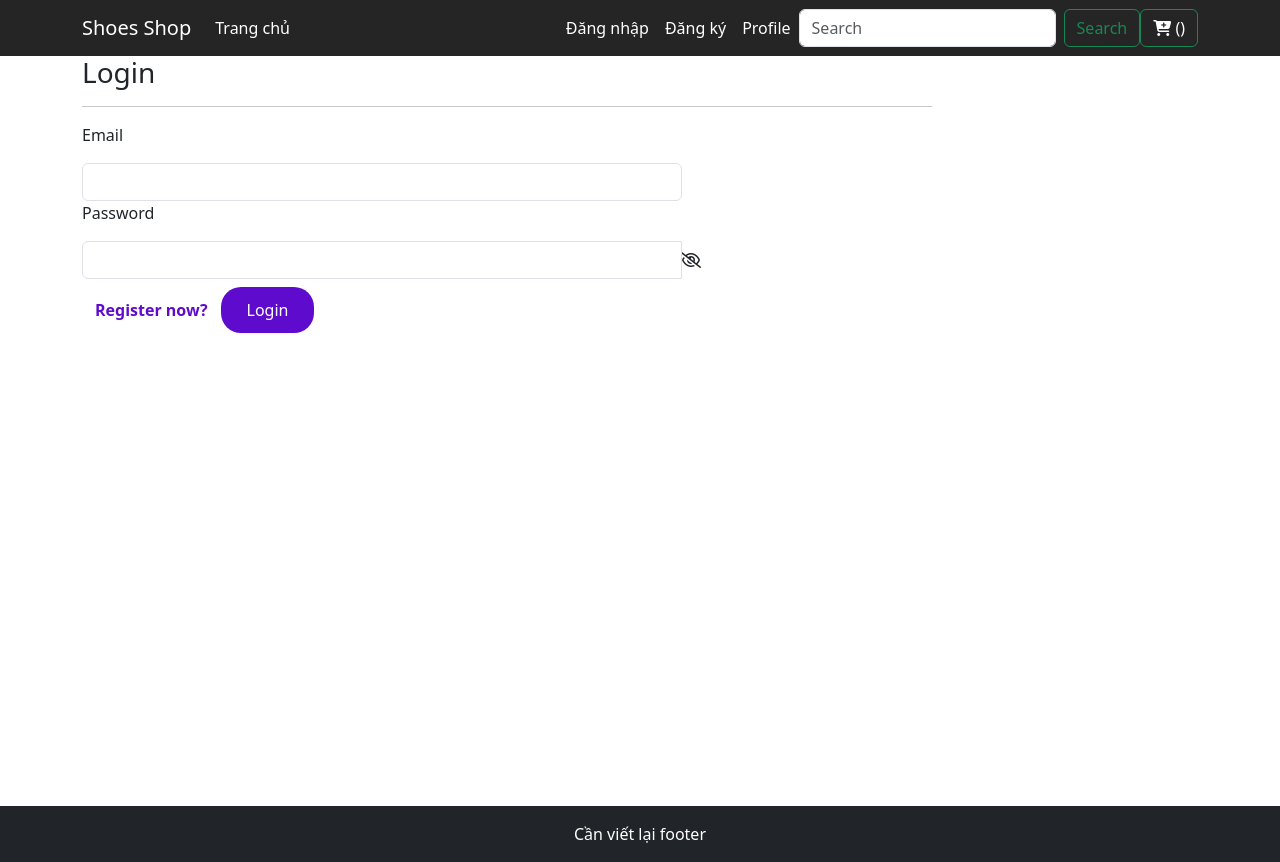
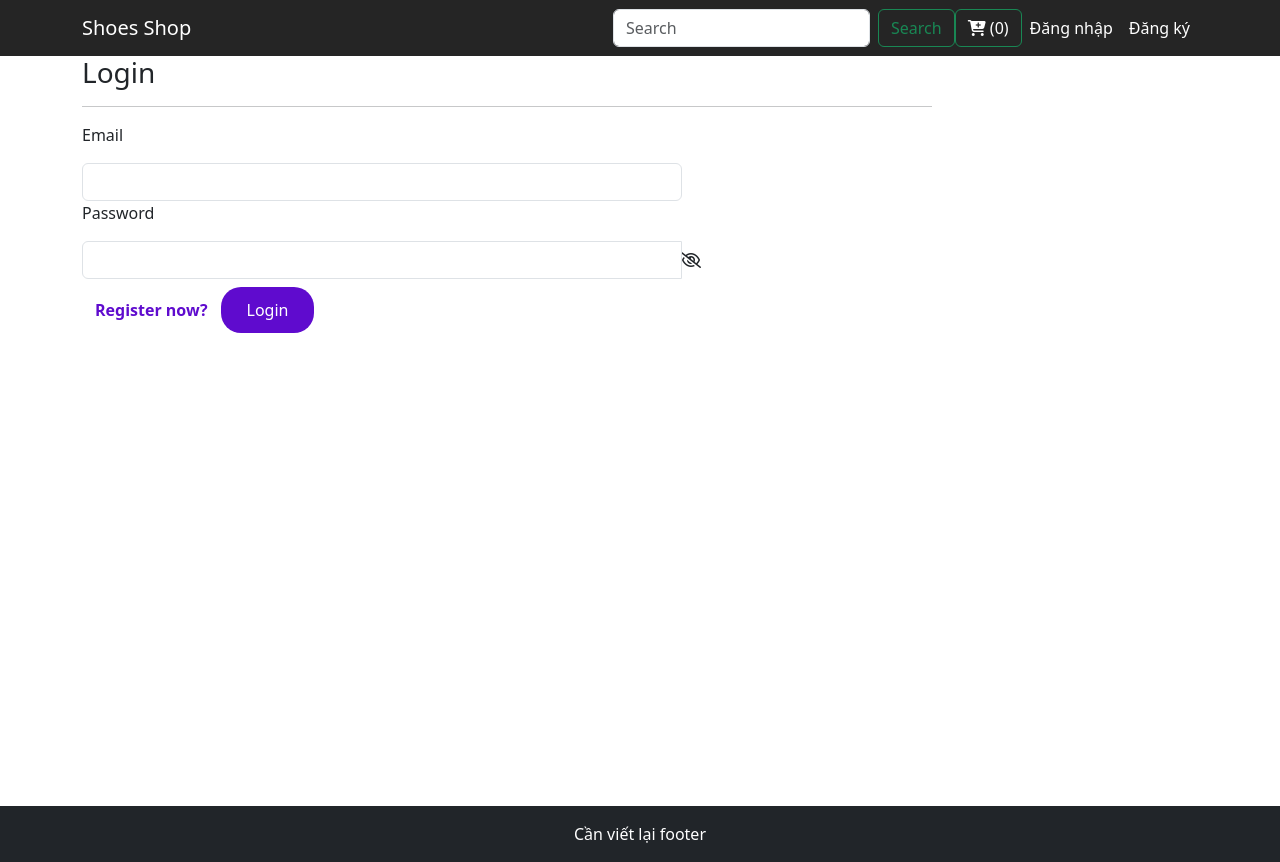
Before and after one commit to BUITHICAMVAN/Footwear-Heaven, a React (Create React App) app: page /login in a window 1280 px wide. Built offline with nearby package versions, Linux system fonts and the light colour scheme.

Commit message:
fix headers

```diff
--- a/src/components/Header.jsx
+++ b/src/components/Header.jsx
@@ -1,10 +1,21 @@
 import React from "react";
 import { useSelector } from "react-redux";
-import { NavLink } from "react-router-dom";
+import { NavLink, useNavigate } from "react-router-dom";
 const Header = () => {
-  const { product } = useSelector((state) => state.productReducer);
-  if (product) console.log(product);
+    const navigate = useNavigate()
 
+    // Authentication functions
+    const isAuthenticated = () => {
+        return (localStorage.getItem('token') && localStorage.getItem('user_login')) !== null;
+    };
+
+    const logout = () => {
+        // Clear token from local storage
+        localStorage.removeItem('token');
+        localStorage.removeItem('user_login');
+        // Redirect to login page
+        navigate('/login');
+    };
     return (
         <nav className="navbar navbar-expand-sm navbar-light bg-custom-navbar">
             <div className="container">
@@ -24,6 +35,7 @@ const Header = () => {
                 </button>
                 <div className="collapse navbar-collapse" id="collapsibleNavId">
                     <ul className="navbar-nav me-auto mt-2 mt-lg-0">
+                        {isAuthenticated() && (
                             <li className="nav-item">
                                 <NavLink
                                     className="nav-link active text-white"
@@ -34,50 +46,8 @@ const Header = () => {
                                     <span className="visually-hidden">(current)</span>
                                 </NavLink>
                             </li>
-            {/* <li className="nav-item">
-              <NavLink className="nav-link text-white" to="#">
-                Link
-              </NavLink>
-            </li>
-            <li className="nav-item dropdown">
-              <NavLink
-                className="nav-link dropdown-toggle text-white"
-                to="#"
-                id="dropdownId"
-                data-bs-toggle="dropdown"
-                aria-haspopup="true"
-                aria-expanded="false"
-              >
-                Dropdown
-              </NavLink>
-              <div className="dropdown-menu" aria-labelledby="dropdownId">
-                <NavLink className="dropdown-item text-white" to="#">
-                  Action 1
-                </NavLink>
-                <NavLink className="dropdown-item text-white" to="#">
-                  Action 2
-                </NavLink>
-              </div>
-            </li> */}
+                        )}
                     </ul>
-          <ul className="navbar-nav ml-auto mt-2 mt-lg-0">
-            <li className="nav-item">
-              <NavLink className="nav-link text-white" to="/login">
-                Đăng nhập
-              </NavLink>
-            </li>
-            <li className="nav-item">
-              <NavLink className="nav-link text-white" to="/register">
-                Đăng ký
-              </NavLink>
-            </li>
-            <li className="nav-item">
-              <NavLink className="nav-link text-white" to="/profile">
-                Profile
-              </NavLink>
-            </li>
-          </ul>
-
                     <form className="d-flex my-2 my-lg-0">
                         <input
                             className="form-control me-sm-2"
@@ -96,17 +66,42 @@ const Header = () => {
                         className="btn btn-outline-success my-2 my-sm-0"
                         type="submit"
                     >
-            <i className="fa fa-cart-plus"></i> (
-            {/* {this.props.stateCart.reduce((total, prod) => {
-              return (total += prod.quantity);
-            }, 0)} */}
-            )
+                        <i className="fa fa-cart-plus"></i> (0)
                     </NavLink>
+                    <ul className="navbar-nav ml-auto mt-2 mt-lg-0">
+                        {!isAuthenticated() && (
+                            <>
+                                <li className="nav-item">
+                                    <NavLink className="nav-link text-white" to="/login">
+                                        Đăng nhập
+                                    </NavLink>
+                                </li>
+                                <li className="nav-item">
+                                    <NavLink className="nav-link text-white" to="/register">
+                                        Đăng ký
+                                    </NavLink>
+                                </li>
+                            </>
+                        )}
+                        {isAuthenticated() && (
+                            <>
+                                <li className="nav-item">
+                                    <NavLink className="nav-link text-white" to="/profile">
+                                        Profile
+                                    </NavLink>
+                                </li>
+                                <li className="nav-item">
+                                    <button className="nav-link btn btn-link text-white" onClick={logout}>
+                                        Đăng xuất
+                                    </button>
+                                </li>
+                            </>
+                        )}
+                    </ul>
                 </div>
             </div>
         </nav>
-
-  );
-};
+    )
+}
 
 export default Header;
```
Lines whose indentation alone changed are shown as unchanged.
